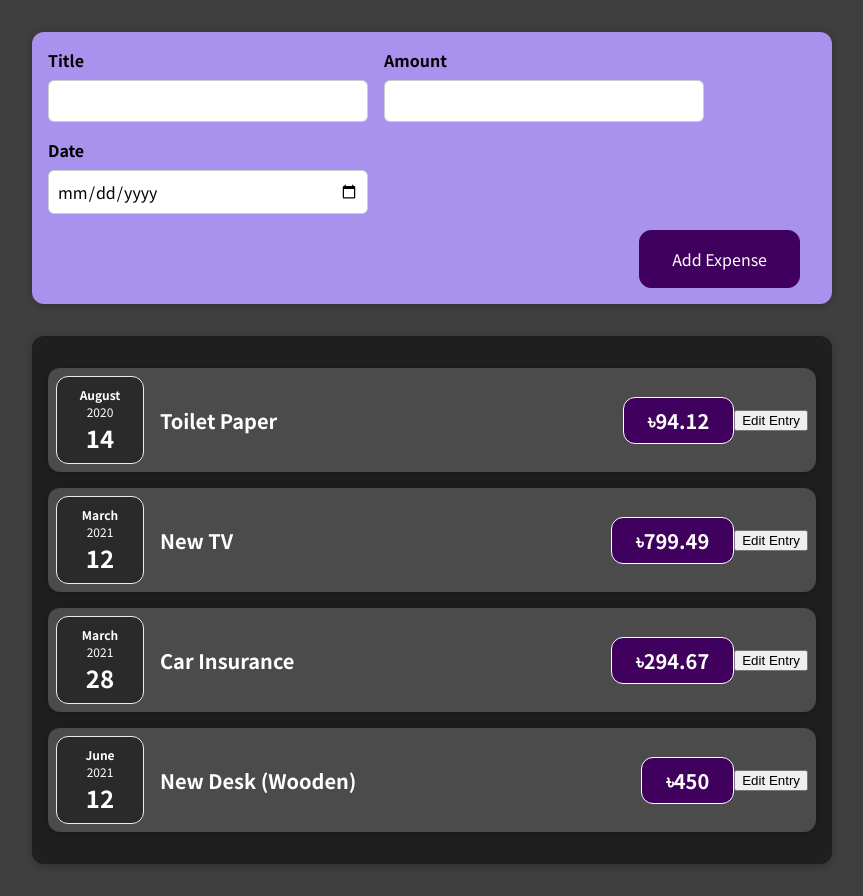
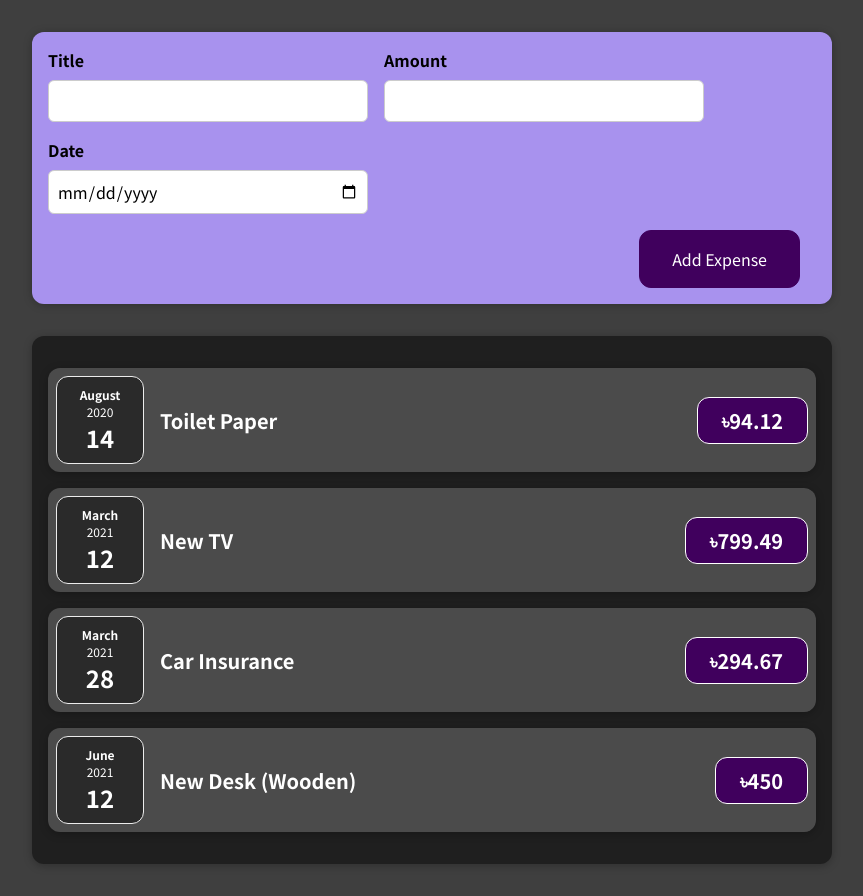
Before and after one commit to abirhasanmubin/expanse-checker, a React (Create React App) app: page / in a window 1280 px wide. Shown: the whole page, without its empty margins (208-1071 px from the left). Built offline with nearby package versions, Linux system fonts and the light colour scheme.

Commit message:
Removed unused edit button.

```diff
--- a/src/components/ExpenseItem/ExpenseItem.js
+++ b/src/components/ExpenseItem/ExpenseItem.js
@@ -4,11 +4,6 @@ import ExpanseDate from "../ExpanseDate/ExpanseDate";
 import Card from "../UI/Card/Card";
 
 const ExpenseItem = (props) => {
-
-    const onEditButtonClicked = () => {
-        setTitle('Mobile Purchase');
-    }
-
     // it's recommended to use 'const' instead of 'let' in state management - useState Hook
     const [title, setTitle] = useState(props.expense.title);
     const [amount, setAmount] = useState(props.expense.amount);
@@ -20,7 +15,6 @@ const ExpenseItem = (props) => {
             <h2>{title}</h2>
             <div className={'expense-item__price'}>&#2547;{amount}</div>
         </div>
-        <button onClick={onEditButtonClicked}>Edit Entry</button>
     </Card>)
 }
 
```
